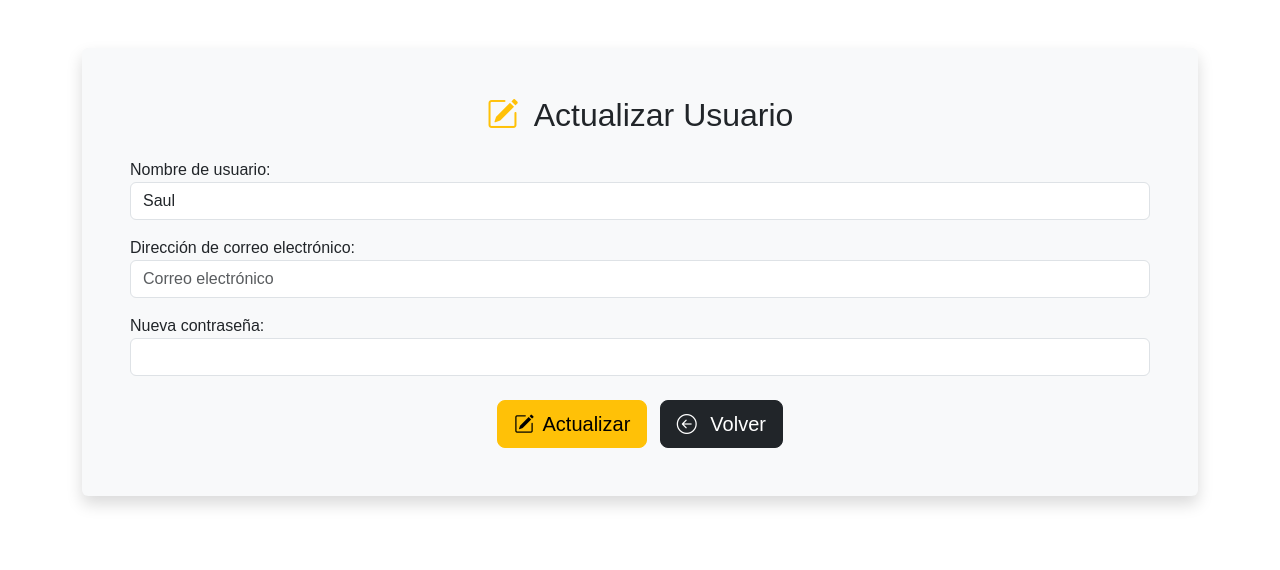
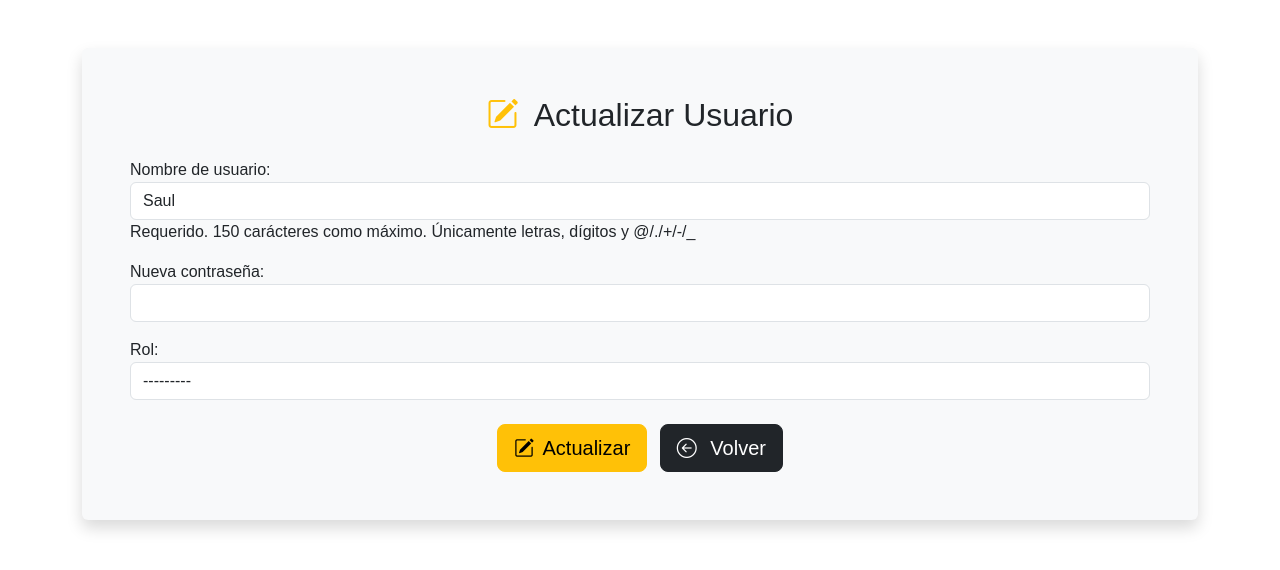
Before and after one commit to Lhyn27/TDDS, a Django app: page /actualizar_usuario/2/ in a window 1280 px wide. Shown: the part 63-633 px from the top of the page. Run offline with Django 5.2, Linux system fonts and the light colour scheme; a user stored in the database is signed in; data comes from the database, SQL or seed files in the repository; both versions use the stored data as it was after the commit; some libraries are stand-ins or nearby versions.

Commit message:
11 commit

```diff
--- a/eventos/forms.py
+++ b/eventos/forms.py
@@ -1,6 +1,6 @@
 from django import forms
 from .models import Event , Category
-from django.contrib.auth.models import User
+from django.contrib.auth.models import User , Group
 
 class EventForm(forms.ModelForm):
     class Meta:
@@ -41,26 +41,34 @@ class UserUpdateForm(forms.ModelForm):
     password = forms.CharField(
         label="Nueva contraseña",
         widget=forms.PasswordInput(attrs={'class': 'form-control'}),
-        required=True,  # Opcional: si no es obligatorio cambiar la contraseña
+        required=False,  # La contraseña es opcional al actualizar
+    )
+    group = forms.ModelChoiceField(
+        queryset=Group.objects.all(),
+        widget=forms.Select(attrs={'class': 'form-control'}),
+        required=True,  # Opcional: si no es obligatorio asignar un grupo
+        label="Rol",
     )
 
     class Meta:
         model = User
-        fields = ['username', 'email', 'password']  # Campos editables
+        fields = ['username', 'password', 'group']
         widgets = {
             'username': forms.TextInput(attrs={'class': 'form-control', 'placeholder': 'Nombre de usuario'}),
-            'email': forms.EmailInput(attrs={'class': 'form-control', 'placeholder': 'Correo electrónico'}),
             'password': forms.PasswordInput(attrs={'class': 'form-control', 'placeholder': 'Contraseña'}),
-        }
-        help_texts = {
-            'username': None,  # Elimina el texto de ayuda
         }
 
     def save(self, commit=True):
         user = super().save(commit=False)
+
+        # Si la contraseña se ha proporcionado, la actualizamos
         password = self.cleaned_data.get('password')
-        if password:  # Si se proporciona una contraseña, actualízala
-            user.set_password(password)
+        if password:
+            user.set_password(password)  # Asegúrate de encriptar la nueva contraseña
+
         if commit:
-            user.save()
+            user.save()  # Guardamos los cambios en el usuario (sin la contraseña en texto claro)
+
+        # Asignar el grupo seleccionado
+        user.groups.set([self.cleaned_data['group']])  # Asignamos un solo grupo al usuario
         return user
--- a/eventos/templates/eventos/actualizar_usuario.html
+++ b/eventos/templates/eventos/actualizar_usuario.html
@@ -8,7 +8,7 @@
             Actualizar Usuario
         </h2>
 
-        <form id="editar_reserva" method="post" class="needs-validation">
+        <form id="editar_usuario" method="post" class="needs-validation">
             {% csrf_token %}
             {{ form.as_p }}
 
```
Also changed, not shown: db.sqlite3.
